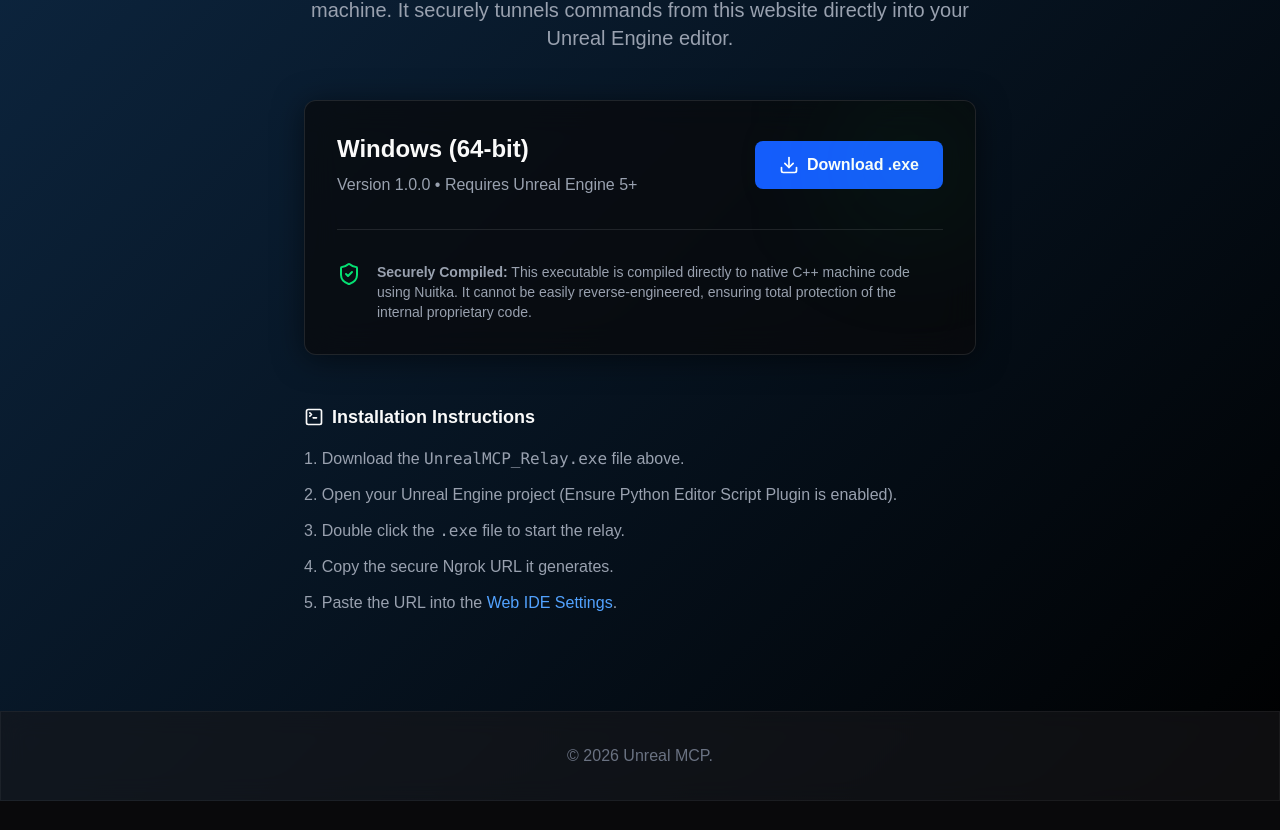
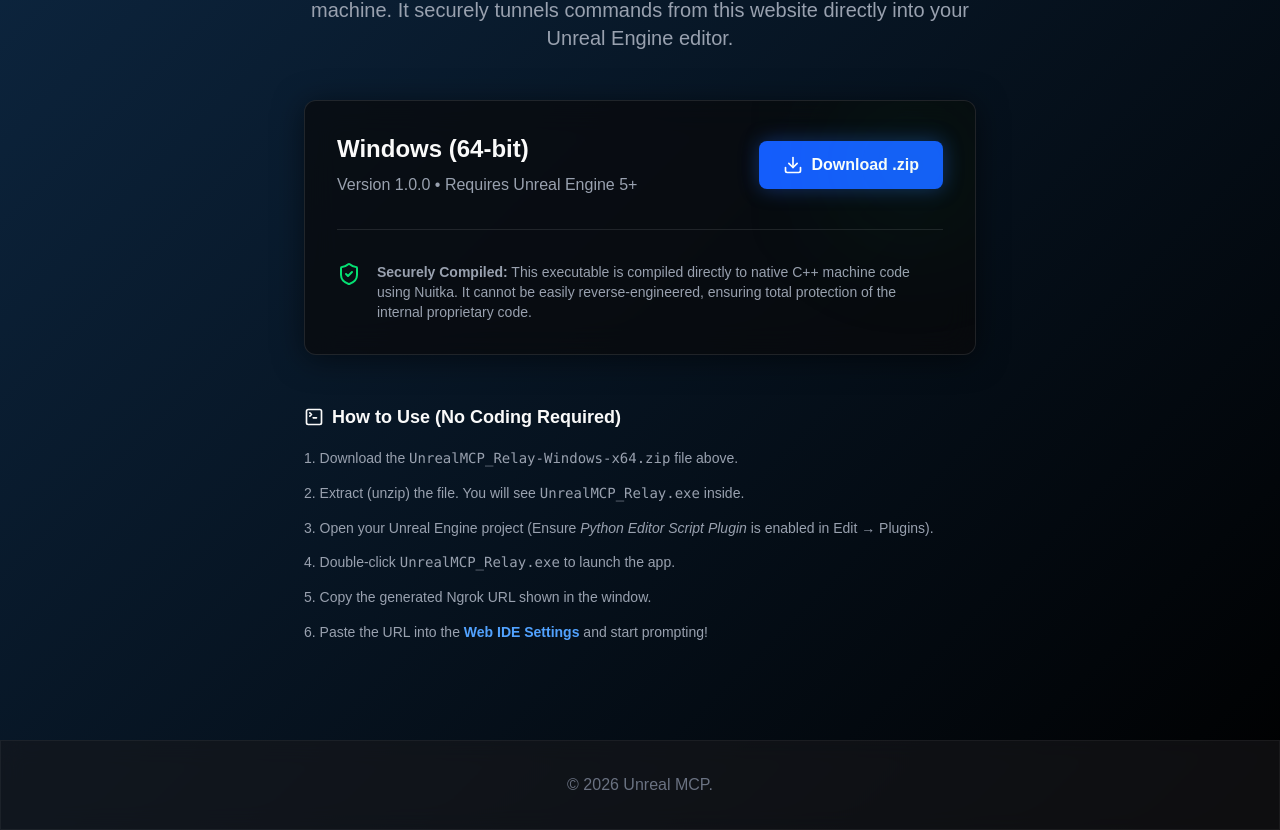
Before and after one commit to Jeevant010/UnrealMCP_UI, a Next.js app in the folder unrealui/: page /download in a window 1280 px wide. Shown: the part 378-1208 px from the top of the page. Before the commit the page ends 1179 px from the top, so only its background shows below. Built offline with nearby package versions, Linux system fonts and the light colour scheme.

Commit message:
feat: update download link to zip file and enhance installation instructions

```diff
--- a/unrealui/src/app/download/page.tsx
+++ b/unrealui/src/app/download/page.tsx
@@ -25,8 +25,13 @@
               <p className="text-gray-400">Version 1.0.0 • Requires Unreal Engine 5+</p>
             </div>
 
-            <a href="/downloads/UnrealMCP_Relay.exe" download className="px-6 py-3 bg-blue-600 hover:bg-blue-500 text-white font-bold rounded-lg flex items-center gap-2 transition-all">
-              <Download className="w-5 h-5" /> Download .exe
+            <a
+              href="https://github.com/your-username/Unreal-MCP/releases/latest/download/UnrealMCP_Relay-Windows-x64.zip"
+              target="_blank"
+              rel="noreferrer"
+              className="px-6 py-3 bg-blue-600 hover:bg-blue-500 text-white font-bold rounded-lg flex items-center gap-2 transition-all shadow-[0_0_20px_rgba(37,99,235,0.4)]"
+            >
+              <Download className="w-5 h-5" /> Download .zip
             </a>
           </div>
 
@@ -39,13 +44,14 @@
         </div>
 
         <div className="text-left w-full max-w-2xl">
-          <h4 className="font-bold text-lg mb-4 flex items-center gap-2"><TerminalSquare className="w-5 h-5"/> Installation Instructions</h4>
-          <ol className="list-decimal list-inside text-gray-400 space-y-3">
-            <li>Download the <code>UnrealMCP_Relay.exe</code> file above.</li>
-            <li>Open your Unreal Engine project (Ensure Python Editor Script Plugin is enabled).</li>
-            <li>Double click the <code>.exe</code> file to start the relay.</li>
-            <li>Copy the secure Ngrok URL it generates.</li>
-            <li>Paste the URL into the <a href="/ide" className="text-blue-400 hover:underline">Web IDE Settings</a>.</li>
+          <h4 className="font-bold text-lg mb-4 flex items-center gap-2"><TerminalSquare className="w-5 h-5"/> How to Use (No Coding Required)</h4>
+          <ol className="list-decimal list-inside text-gray-400 space-y-3 text-sm leading-relaxed">
+            <li>Download the <code>UnrealMCP_Relay-Windows-x64.zip</code> file above.</li>
+            <li>Extract (unzip) the file. You will see <code>UnrealMCP_Relay.exe</code> inside.</li>
+            <li>Open your Unreal Engine project (Ensure <em>Python Editor Script Plugin</em> is enabled in Edit → Plugins).</li>
+            <li>Double-click <code>UnrealMCP_Relay.exe</code> to launch the app.</li>
+            <li>Copy the generated Ngrok URL shown in the window.</li>
+            <li>Paste the URL into the <a href="/ide" className="text-blue-400 hover:underline font-semibold">Web IDE Settings</a> and start prompting!</li>
           </ol>
         </div>
 
```
